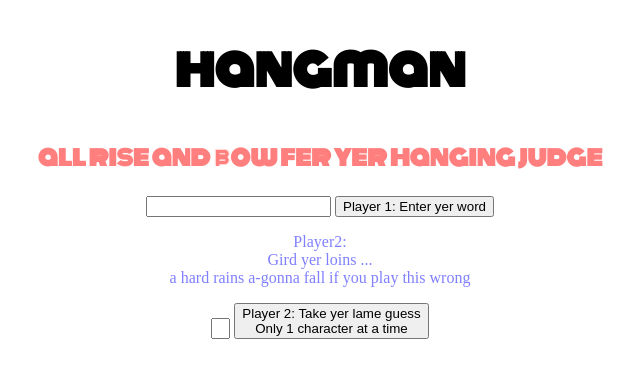
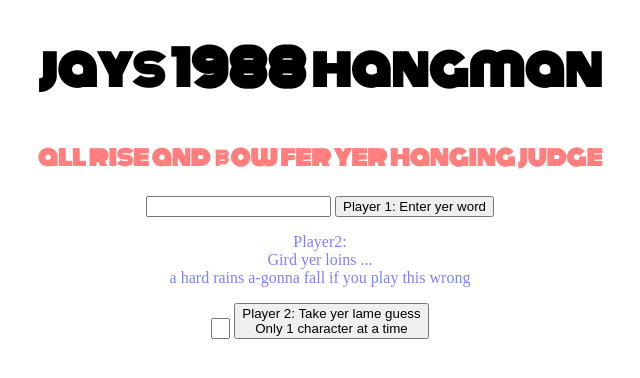
Before and after one commit to franciscocaballero/hangman, a plain HTML site: page index.html in a window 1280 px wide. Shown: the whole page, without its empty margins (320-960 px from the left). Drawn offline with nearby package versions, Linux system fonts and the light colour scheme.

Commit message:
changed title to test if committing & pushing while on branch gh-pages would update www, again

```diff
--- a/index.html
+++ b/index.html
@@ -6,11 +6,11 @@
 <head>
     <meta charset="utf-8">
     <link rel="stylesheet" href="style.css">
-    <title> hangman</title>
+    <title> jays 1988 hangman</title>
 </head>
 
 <body>
-    <h1>hangman</h1>
+    <h1>jays 1988 hangman</h1>
     <h2>all rise and bow fer yer hanging judge</h2>
     <!-- <p>href: http://www.wikihow.com/Play-Hangman"</p> -->
     <!-- ENTER THE WORD -->
```
